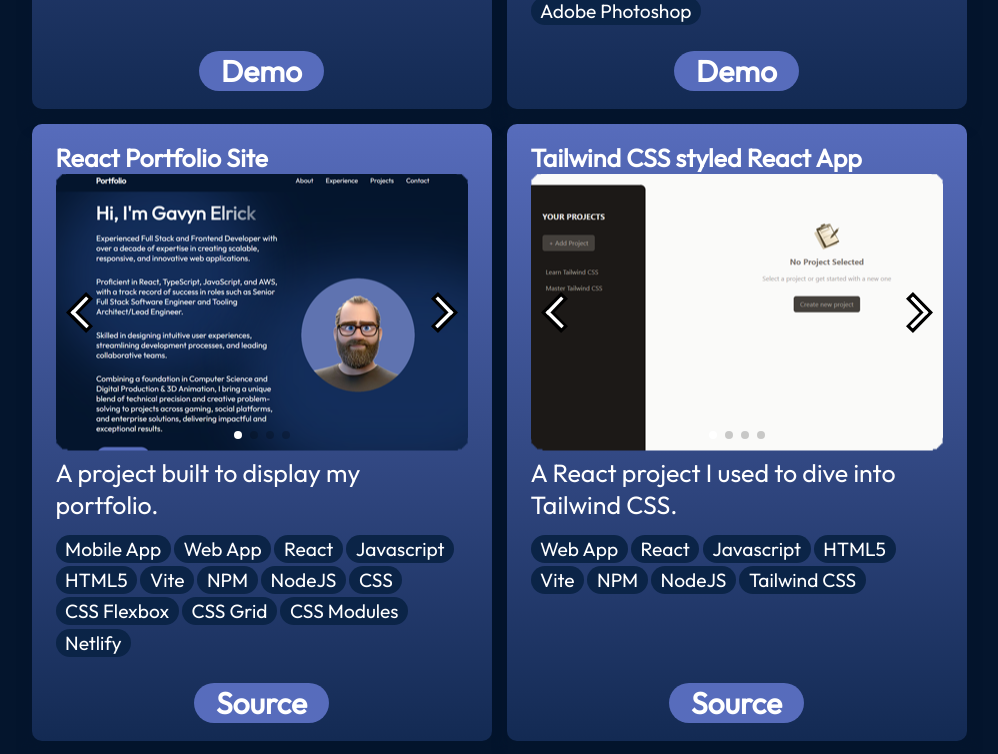
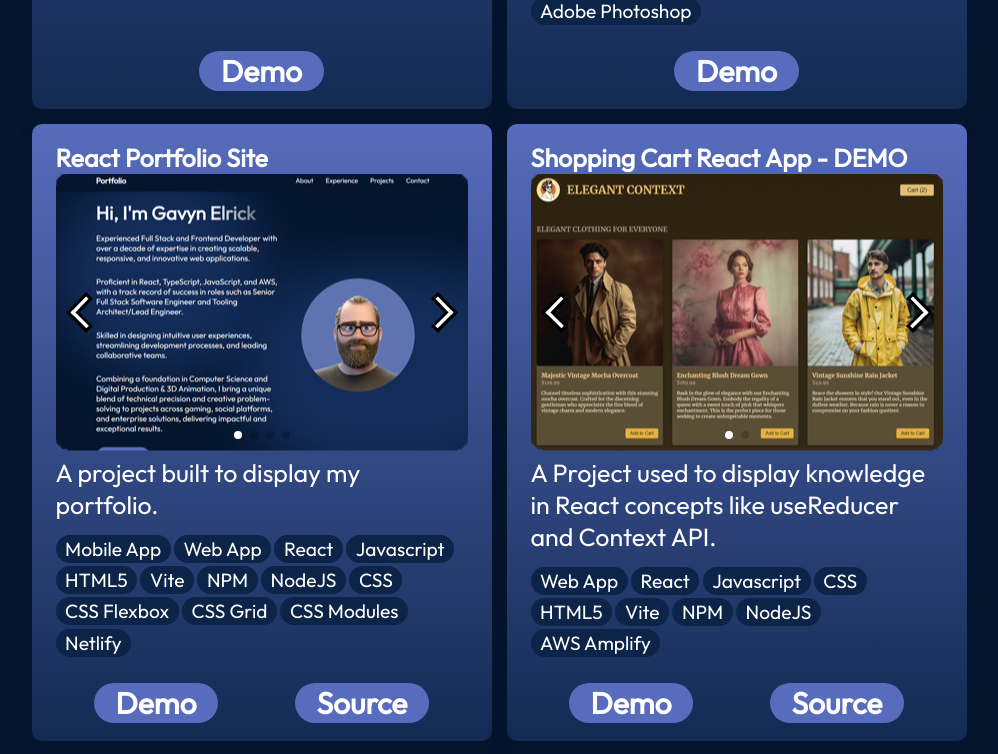
Before and after one commit to iszard/react-portfolio, a React (Vite) app: page / in a window 1280 px wide. Shown: the part 9240-9994 px from the top of the page, without its empty margins (141-1139 px from the left). Built offline with nearby package versions, Linux system fonts and the light colour scheme.

Commit message:
src/components/Projects/ProjectCard.jsx - updated demo links to open on a new tab rather then moving the user from the portfolio page.
projects.json
- added demo links to shopping cart and css company demo projects
- added shopping cart project including images.

```diff
--- a/src/components/Projects/ProjectCard.jsx
+++ b/src/components/Projects/ProjectCard.jsx
@@ -2,8 +2,8 @@ import PropTypes from "prop-types";
 
 import ImageSlider from "./ImageSlider";
 
+import { getImageUrl } from "../../utils";
 import styles from "./ProjectCard.module.css";
-import { getImageUrl } from "../../utils";
 
 const ProjectCard = ({
   project: {
@@ -34,7 +34,12 @@ const ProjectCard = ({
       </ul>
       <div className={styles.links}>
         {demo && (
-          <a className={styles.link} href={demo}>
+          <a
+            className={styles.link}
+            href={demo}
+            target="_blank"
+            rel="noopener noreferrer"
+          >
             Demo
           </a>
         )}
--- a/src/data/projects.json
+++ b/src/data/projects.json
@@ -80,7 +80,29 @@
       "CSS Modules",
       "Netlify"
     ],
-    "source": "https://github.com/iszard/react-portfolio"
+    "source": "https://github.com/iszard/react-portfolio",
+    "demo": "https://main--gavyn-elrick-portfolio.netlify.app/"
+  },
+  {
+    "title": "Shopping Cart React App - DEMO",
+    "imageSrc": [
+      "projects/reactShoppingCartFrontEnd/React_shoppingCart_front-end_image_1.png",
+      "projects/reactShoppingCartFrontEnd/React_shoppingCart_front-end_image_2.png"
+    ],
+    "description": "A Project used to display knowledge in React concepts like useReducer and Context API.",
+    "skills": [
+      "Web App",
+      "React",
+      "Javascript",
+      "CSS",
+      "HTML5",
+      "Vite",
+      "NPM",
+      "NodeJS",
+      "AWS Amplify"
+    ],
+    "source": "https://github.com/iszard/react-project-management-app",
+    "demo": "https://main.d3526xw2nuuymb.amplifyapp.com"
   },
   {
     "title": "Tailwind CSS styled React App",
@@ -122,9 +144,11 @@
       "CSS Flexbox",
       "CSS Grid",
       "CSS Transition",
-      "CSS Animation"
+      "CSS Animation",
+      "AWS Amplify"
     ],
-    "source": "https://github.com/iszard/CSS-company-demo-site"
+    "source": "https://github.com/iszard/CSS-company-demo-site",
+    "demo": "https://main.d1arh65x8acgsp.amplifyapp.com/"
   },
   {
     "title": "Metroidvania Platformer - Prototype",
```
Also changed, not shown: assets/projects/reactShoppingCartFrontEnd/React_shoppingCart_front-end_image_1.png (added), assets/projects/reactShoppingCartFrontEnd/React_shoppingCart_front-end_image_2.png (added).
